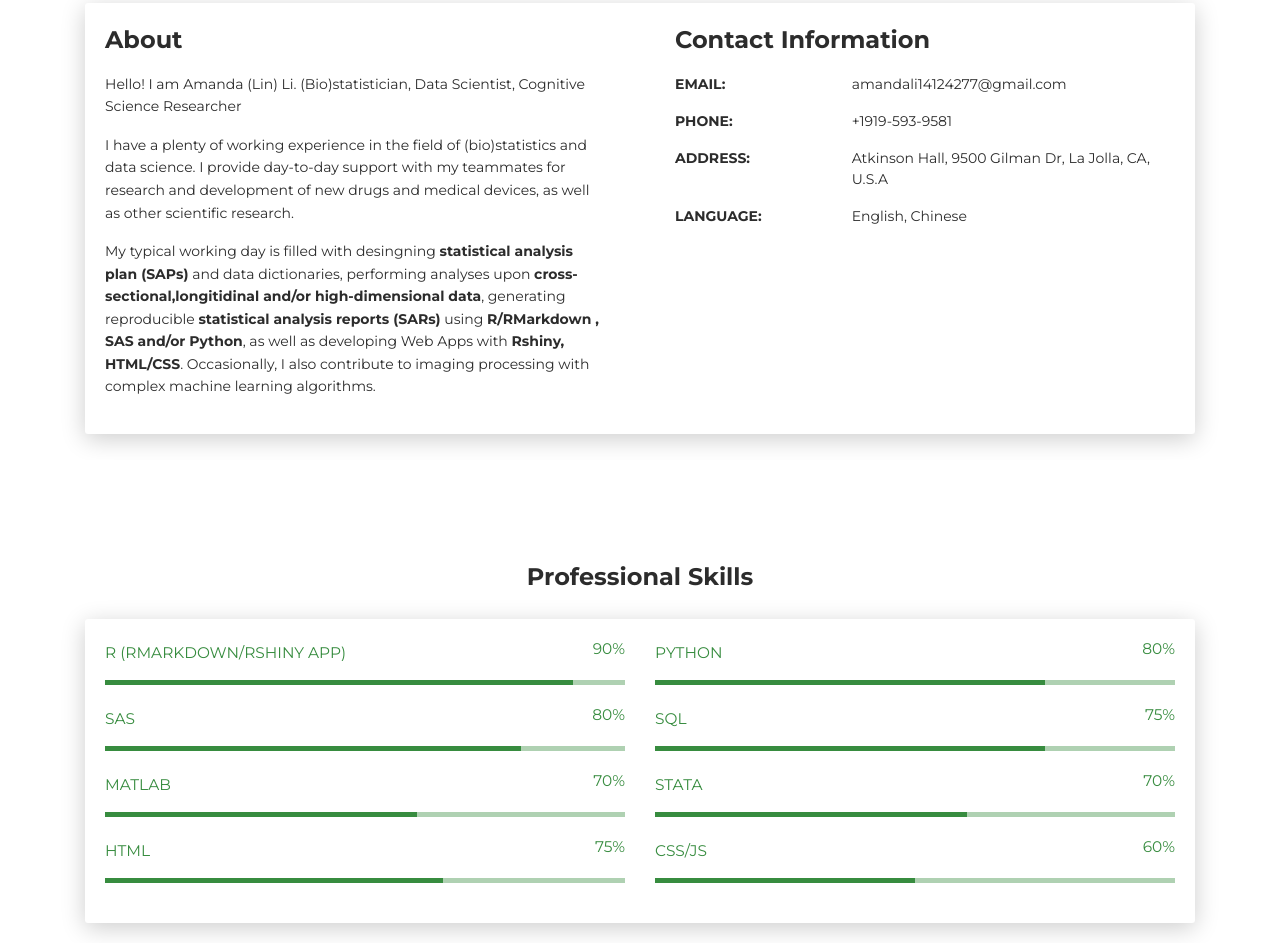
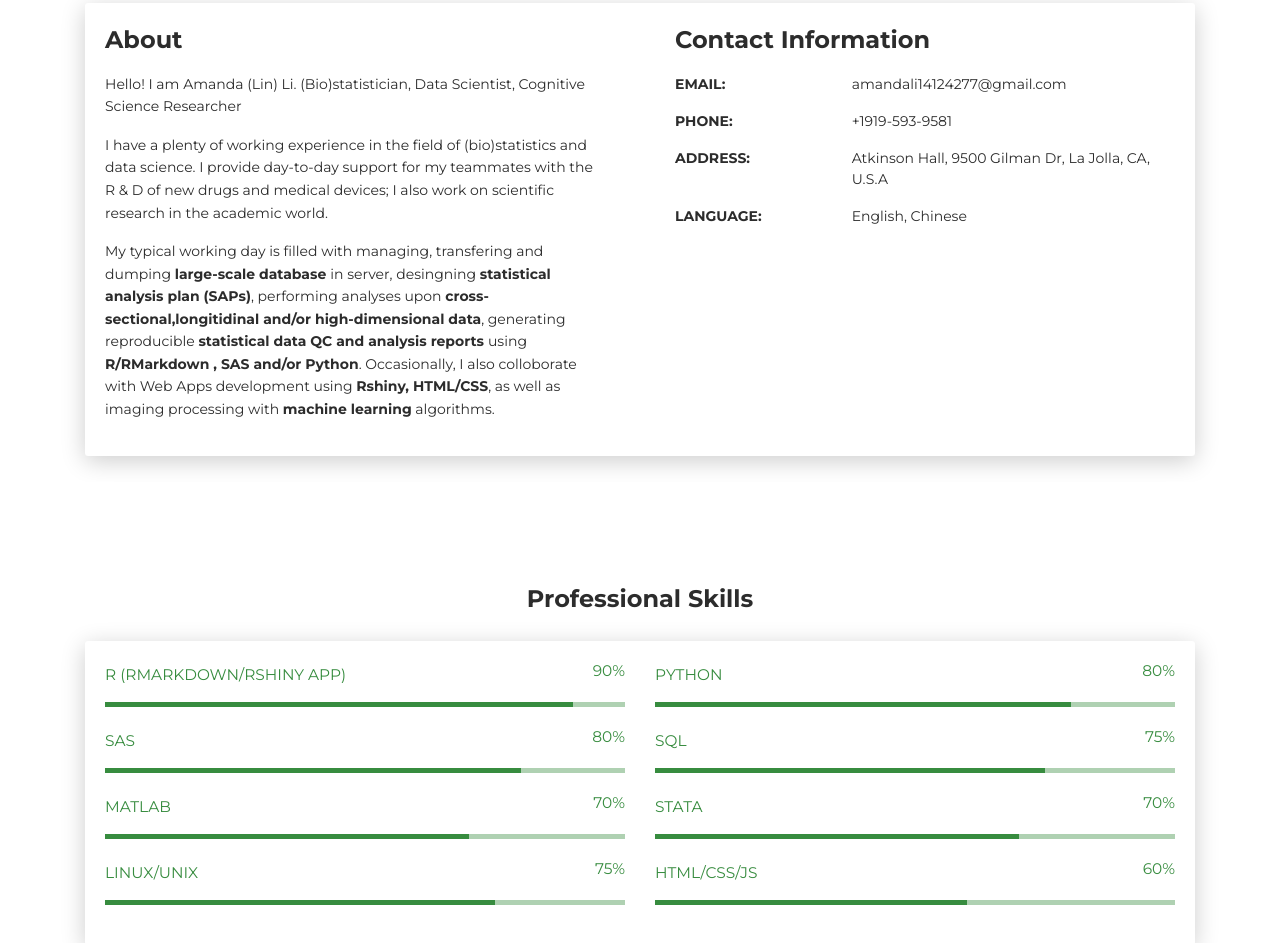
Before and after one commit to AmandaLinLi/HTML_CV, a plain HTML site: page index.html in a window 1280 px wide. Shown: the part 617-1560 px from the top of the page. Drawn offline with nearby package versions, Linux system fonts and the light colour scheme; no server answers.

Commit message:
Update index.html

```diff
--- a/index.html
+++ b/index.html
@@ -74,8 +74,8 @@
           <div class="card-body">
             <div class="h4 mt-0 title">About</div>
             <p>Hello! I am Amanda (Lin) Li. (Bio)statistician, Data Scientist, Cognitive Science Researcher
-            <p>I have a plenty of working experience in the field of (bio)statistics and data science. I provide day-to-day support with my teammates for research and development of new drugs and medical devices, as well as  other scientific research. </p>
-            <p> My typical working day is filled with desingning <b>statistical analysis plan (SAPs)</b> and data dictionaries, performing analyses upon <b>cross-sectional,longitidinal and/or high-dimensional data</b>, generating reproducible <b>statistical analysis reports (SARs)</b> using <b>R/RMarkdown , SAS and/or Python</b>, as well as developing Web Apps with <b>Rshiny, HTML/CSS</b>. Occasionally, I also contribute to imaging processing with complex machine learning algorithms. </p>
+            <p>I have a plenty of working experience in the field of (bio)statistics and data science. I provide day-to-day support for my teammates with the R & D of new drugs and medical devices; I also work on scientific research in the academic world. </p>
+            <p> My typical working day is filled with managing, transfering and dumping <b>large-scale database </b> in server,  desingning <b>statistical analysis plan (SAPs)</b>, performing analyses upon <b>cross-sectional,longitidinal and/or high-dimensional data</b>, generating reproducible <b>statistical data QC and analysis reports </b> using <b>R/RMarkdown , SAS and/or Python</b>. Occasionally, I also colloborate with Web Apps development using <b>Rshiny, HTML/CSS</b>, as well as imaging processing with <b>machine learning</b> algorithms. </p>
           </div>
         </div>
         <div class="col-lg-6 col-md-12">
@@ -123,7 +123,7 @@
           <div class="col-md-6">
             <div class="progress-container progress-primary"><span class="progress-badge">Python</span>
               <div class="progress">
-                <div class="progress-bar progress-bar-primary" data-aos="progress-full" data-aos-offset="10" data-aos-duration="2000" role="progressbar" aria-valuenow="60" aria-valuemin="0" aria-valuemax="100" style="width: 75%;"></div><span class="progress-value">80%</span>
+                <div class="progress-bar progress-bar-primary" data-aos="progress-full" data-aos-offset="10" data-aos-duration="2000" role="progressbar" aria-valuenow="60" aria-valuemin="0" aria-valuemax="100" style="width: 80%;"></div><span class="progress-value">80%</span>
               </div>
             </div>
           </div>
@@ -148,14 +148,14 @@
          <div class="col-md-6">
             <div class="progress-container progress-primary"><span class="progress-badge">MATLAB</span>
               <div class="progress">
-                <div class="progress-bar progress-bar-primary" data-aos="progress-full" data-aos-offset="10" data-aos-duration="2000" role="progressbar" aria-valuenow="60" aria-valuemin="0" aria-valuemax="100" style="width: 60%;"></div><span class="progress-value">70%</span>
+                <div class="progress-bar progress-bar-primary" data-aos="progress-full" data-aos-offset="10" data-aos-duration="2000" role="progressbar" aria-valuenow="60" aria-valuemin="0" aria-valuemax="100" style="width: 70%;"></div><span class="progress-value">70%</span>
               </div>
             </div>
           </div>
            <div class="col-md-6">
             <div class="progress-container progress-primary"><span class="progress-badge">STATA</span>
               <div class="progress">
-                <div class="progress-bar progress-bar-primary" data-aos="progress-full" data-aos-offset="10" data-aos-duration="2000" role="progressbar" aria-valuenow="60" aria-valuemin="0" aria-valuemax="100" style="width: 60%;"></div><span class="progress-value">70%</span>
+                <div class="progress-bar progress-bar-primary" data-aos="progress-full" data-aos-offset="10" data-aos-duration="2000" role="progressbar" aria-valuenow="60" aria-valuemin="0" aria-valuemax="100" style="width: 70%;"></div><span class="progress-value">70%</span>
               </div>
             </div>
           </div>
@@ -163,16 +163,16 @@
 
         <div class="row">
           <div class="col-md-6">
-            <div class="progress-container progress-primary"><span class="progress-badge">HTML</span>
+            <div class="progress-container progress-primary"><span class="progress-badge">Linux/Unix</span>
               <div class="progress">
-                <div class="progress-bar progress-bar-primary" data-aos="progress-full" data-aos-offset="10" data-aos-duration="2000" role="progressbar" aria-valuenow="60" aria-valuemin="0" aria-valuemax="100" style="width: 65%;"></div><span class="progress-value">75%</span>
+                <div class="progress-bar progress-bar-primary" data-aos="progress-full" data-aos-offset="10" data-aos-duration="2000" role="progressbar" aria-valuenow="60" aria-valuemin="0" aria-valuemax="100" style="width: 75%;"></div><span class="progress-value">75%</span>
               </div>
             </div>
           </div>
           <div class="col-md-6">
-            <div class="progress-container progress-primary"><span class="progress-badge">CSS/JS</span>
+            <div class="progress-container progress-primary"><span class="progress-badge">HTML/CSS/JS</span>
               <div class="progress">
-                <div class="progress-bar progress-bar-primary" data-aos="progress-full" data-aos-offset="10" data-aos-duration="2000" role="progressbar" aria-valuenow="60" aria-valuemin="0" aria-valuemax="100" style="width: 50%;"></div><span class="progress-value">60%</span>
+                <div class="progress-bar progress-bar-primary" data-aos="progress-full" data-aos-offset="10" data-aos-duration="2000" role="progressbar" aria-valuenow="60" aria-valuemin="0" aria-valuemax="100" style="width: 60%;"></div><span class="progress-value">60%</span>
               </div>
             </div>
           </div>
```
